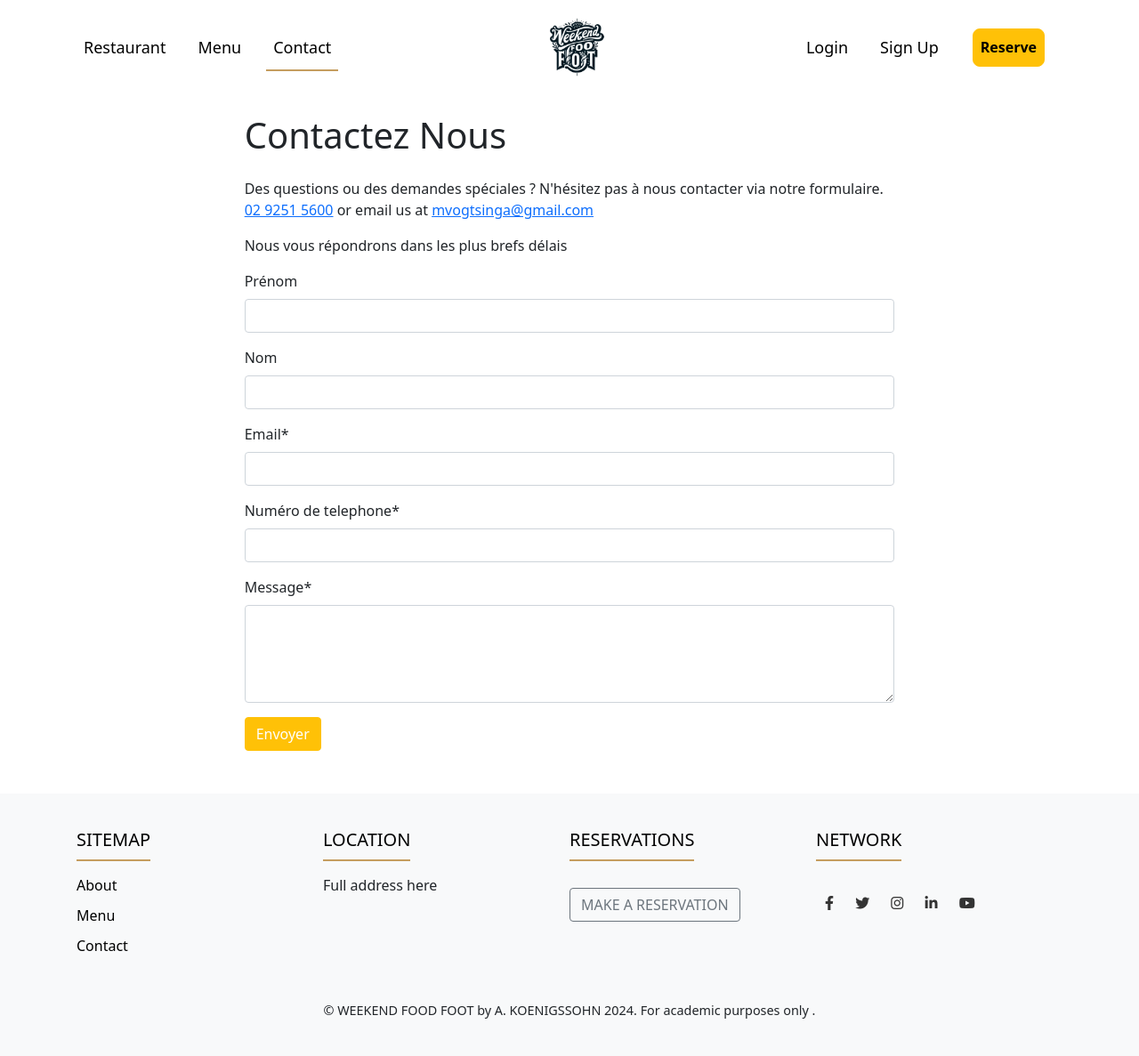
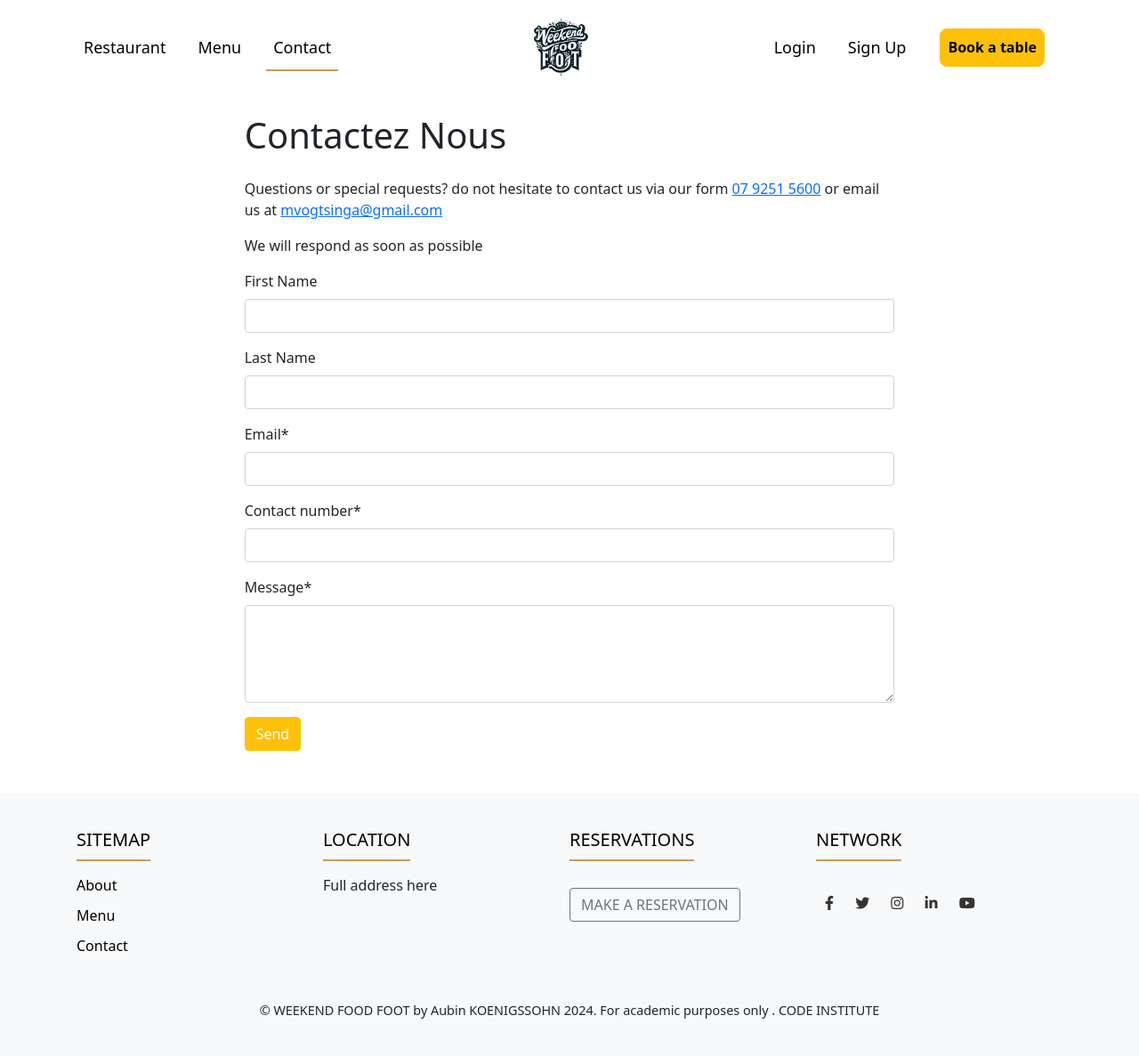
Before and after one commit to Mvogtsinga/week-food-foot, a Django app: page /contact/ in a window 1280 px wide. Shown: the whole page at 89% size. Run offline with Django 5.2, Linux system fonts and the light colour scheme; some libraries are stand-ins or nearby versions.

Commit message:
templates update

```diff
--- a/weekendfoodfoot/templates/base.html
+++ b/weekendfoodfoot/templates/base.html
@@ -34,7 +34,7 @@
                     <a class="nav-link nav-link-certificates" href="{% url 'login' %}">Login</a>
                     <a class="nav-link nav-link-certificates" href="{% url 'signup' %}">Sign Up</a>
                 {% endif %}
-                <a class="nav-link btn btn-primary btn-certificates" href="{% url 'reserve_table' %}">Reserve</a>
+                <a class="nav-link btn btn-primary btn-certificates" href="{% url 'reserve_table' %}">Book a table</a>
             </div>
         </div>
     </nav>
@@ -75,7 +75,7 @@
                         </li>
                     {% endif %}
                     <li class="nav-item">
-                        <a class="nav-link btn btn-primary btn-certificates" href="{% url 'reserve_table' %}">Reserve</a>
+                        <a class="nav-link btn btn-primary btn-certificates" href="{% url 'reserve_table' %}">Book here</a>
                     </li>
                 </ul>
             </div>
@@ -123,7 +123,7 @@
 
             <div class="row">
                 <div class="col-12 text-center">
-                    © WEEKEND FOOD FOOT by A. KOENIGSSOHN 2024. For academic purposes only .
+                    © WEEKEND FOOD FOOT by Aubin KOENIGSSOHN 2024. For academic purposes only . CODE INSTITUTE
                 </div>
             </div>
         </div>
--- a/weekendfoodfoot/templates/cancel_confirmation.html
+++ b/weekendfoodfoot/templates/cancel_confirmation.html
@@ -3,8 +3,8 @@
 
 {% block content %}
 <div class="container mt-5">
-    <h3>Réservation annulée</h3>
-    <p>Votre réservation a été annulée avec succès.</p>
-    <a href="{% url 'account' %}" class="btn btn-primary">Retour à mon compte</a>
+    <h3>booking canceled</h3>
+    <p>your booking has been successfully cancelled</p>
+    <a href="{% url 'account' %}" class="btn btn-primary">back to my account</a>
 </div>
 {% endblock %}
--- a/weekendfoodfoot/templates/contact.html
+++ b/weekendfoodfoot/templates/contact.html
@@ -14,17 +14,17 @@
                 </div>
             {% endif %}
 
-            <p>Des questions ou des demandes spéciales ? N'hésitez pas à nous contacter via notre formulaire. <a href="tel:0292515600">02 9251 5600</a> or email us at <a href="mailto:mvogtsinga@gmail.com">mvogtsinga@gmail.com</a></p>
-            <p>Nous vous répondrons dans les plus brefs délais</p>
+            <p>Questions or special requests? do not hesitate to contact us via our form <a href="tel:0792515600">07 9251 5600</a> or email us at <a href="mailto:mvogtsinga@gmail.com">mvogtsinga@gmail.com</a></p>
+            <p>We will respond as soon as possible</p>
 
             <form method="post">
                 {% csrf_token %}
                 <div class="mb-3">
-                    <label for="first-name" class="form-label">Prénom</label>
+                    <label for="first-name" class="form-label">First Name</label>
                     <input type="text" class="form-control" id="first-name" name="first_name">
                 </div>
                 <div class="mb-3">
-                    <label for="last-name" class="form-label">Nom</label>
+                    <label for="last-name" class="form-label">Last Name</label>
                     <input type="text" class="form-control" id="last-name" name="last_name">
                 </div>
                 <div class="mb-3">
@@ -32,14 +32,14 @@
                     <input type="email" class="form-control" id="email" name="email" required>
                 </div>
                 <div class="mb-3">
-                    <label for="contact-number" class="form-label">Numéro de telephone*</label>
+                    <label for="contact-number" class="form-label">Contact number*</label>
                     <input type="text" class="form-control" id="contact-number" name="contact_number" required>
                 </div>
                 <div class="mb-3">
                     <label for="message" class="form-label">Message*</label>
                     <textarea class="form-control" id="message" name="message" rows="4" required></textarea>
                 </div>
-                <button type="submit" class="btn btn-primary">Envoyer</button>
+                <button type="submit" class="btn btn-primary">Send</button>
             </form>
         </div>
     </div>
```
Also changed, not shown: weekendfoodfoot/templates/cancel_reservation.html (+4 -4 lines).
